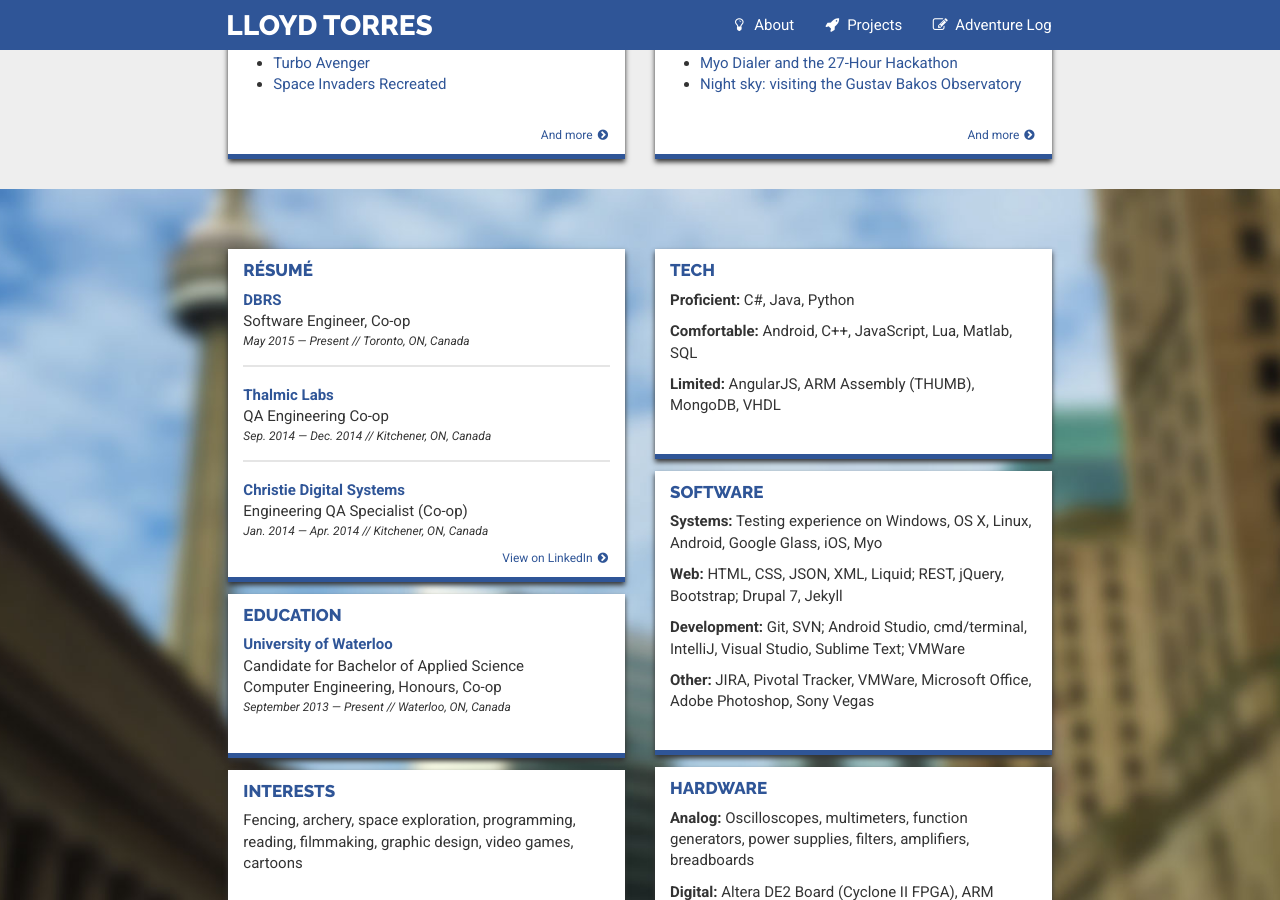
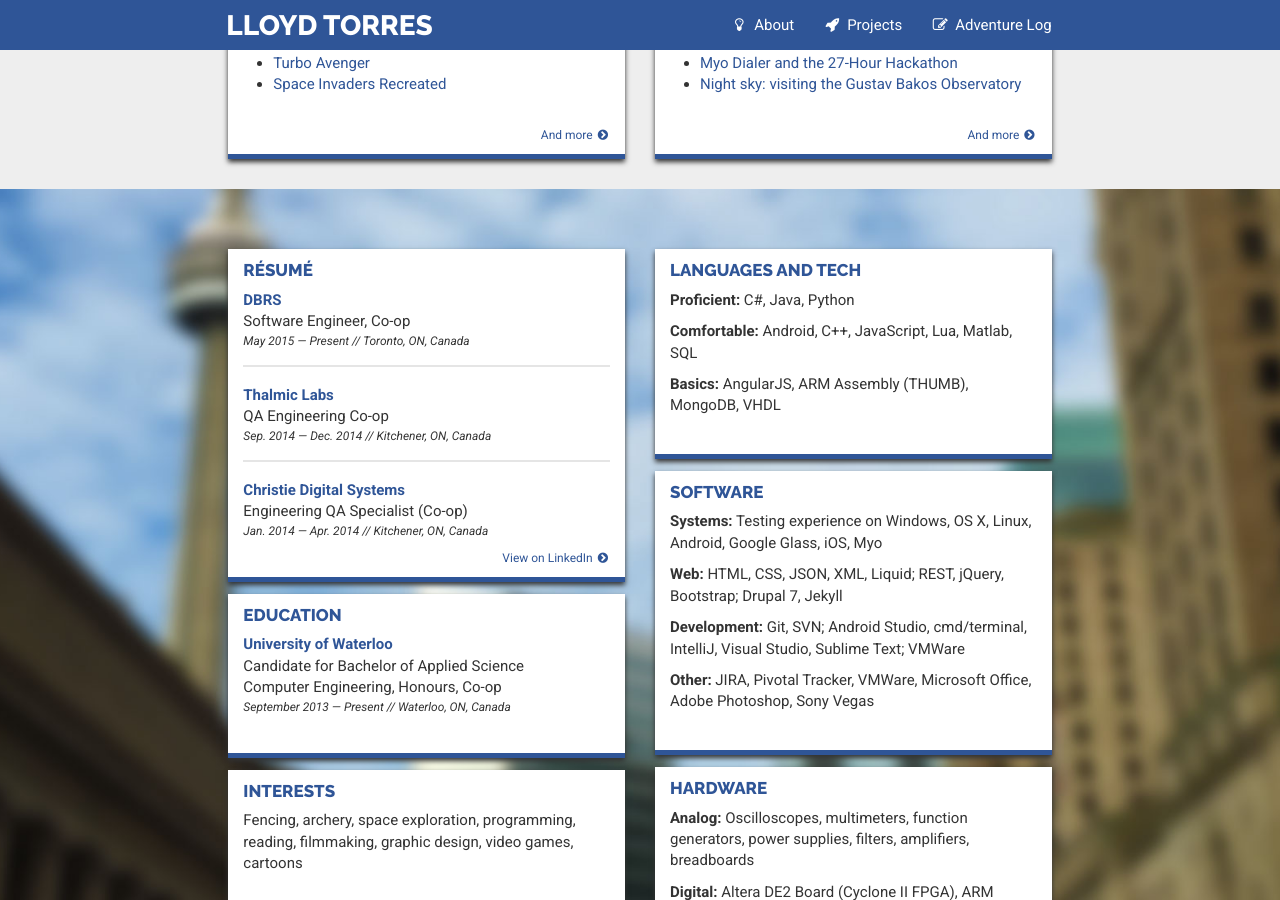
Before and after one commit to lloydtorres/lloydtorres.github.io, a Jekyll site: the page built from index.html, in a window 1280 px wide and 900 px high, scrolled down 1126 px. Built offline with Jekyll 4.4.1, drawn with Linux system fonts in a browser that asks for light colours; nearby versions of some CDN libraries.

Commit message:
Index update

```diff
--- a/index.html
+++ b/index.html
@@ -130,12 +130,12 @@
 
                         <div class="resume-card visible-xs">
                             <div class="resume-content">
-                                <h2>Tech</h2>
+                                <h2>Languages and Tech</h2>
 
                                 <div class="resume-entry">
                                     <p><strong>Proficient:</strong> C#, Java, Python</p>
                                     <p><strong>Comfortable:</strong> Android, C++, JavaScript, Lua, Matlab, SQL</p>
-                                    <p><strong>Limited:</strong> AngularJS, ARM Assembly (THUMB), MongoDB, VHDL</p>
+                                    <p><strong>Basics:</strong> AngularJS, ARM Assembly (THUMB), MongoDB, VHDL</p>
                                 </div>
                             </div>
                         </div>
@@ -154,12 +154,12 @@
                     <div class="col-sm-6 col-xs-12">
                         <div class="resume-card hidden-xs">
                             <div class="resume-content">
-                                <h2>Tech</h2>
+                                <h2>Languages and Tech</h2>
 
                                 <div class="resume-entry">
                                     <p><strong>Proficient:</strong> C#, Java, Python</p>
                                     <p><strong>Comfortable:</strong> Android, C++, JavaScript, Lua, Matlab, SQL</p>
-                                    <p><strong>Limited:</strong> AngularJS, ARM Assembly (THUMB), MongoDB, VHDL</p>
+                                    <p><strong>Basics:</strong> AngularJS, ARM Assembly (THUMB), MongoDB, VHDL</p>
                                 </div>
                             </div>
                         </div>
```
